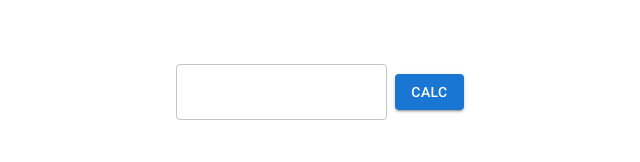
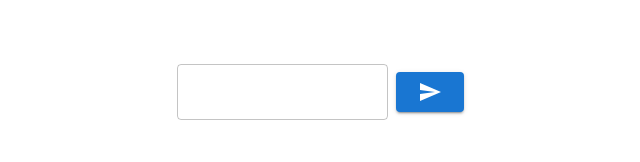
Before and after one commit to ssp6/weight-calculator, a React (Create React App) app: page / in a window 1280 px wide. Shown: the top 162 px of the page, without its empty margins (320-960 px from the left). Built offline with nearby package versions, Linux system fonts and the light colour scheme.

Commit message:
feat: add labels to input

```diff
--- a/src/pages/WeightCalc.tsx
+++ b/src/pages/WeightCalc.tsx
@@ -1,3 +1,4 @@
+import SendIcon from '@mui/icons-material/Send'
 import { Box, Button, Container, TextField } from '@mui/material'
 import { InputProps as StandardInputProps } from '@mui/material/Input/Input'
 import { toNumber } from 'lodash'
@@ -58,13 +59,20 @@ export const WeightCalc: React.FC = () => {
       >
         <TextField
           id={'1rm-input'}
+          aria-label={'1 rep max'}
           variant="outlined"
           value={input1Rm}
           type={'number'}
           onChange={handleTextChange1Rm}
         />
-        <Button variant="contained" sx={{ marginLeft: 1 }} onClick={fetchUpdatedWeightPercentages}>
-          Calc
+        <Button
+          aria-label={'calculate percentages'}
+          variant="contained"
+          sx={{ marginLeft: 1 }}
+          onClick={fetchUpdatedWeightPercentages}
+          size={'large'}
+        >
+          <SendIcon />
         </Button>
       </Box>
     </Container>
```
